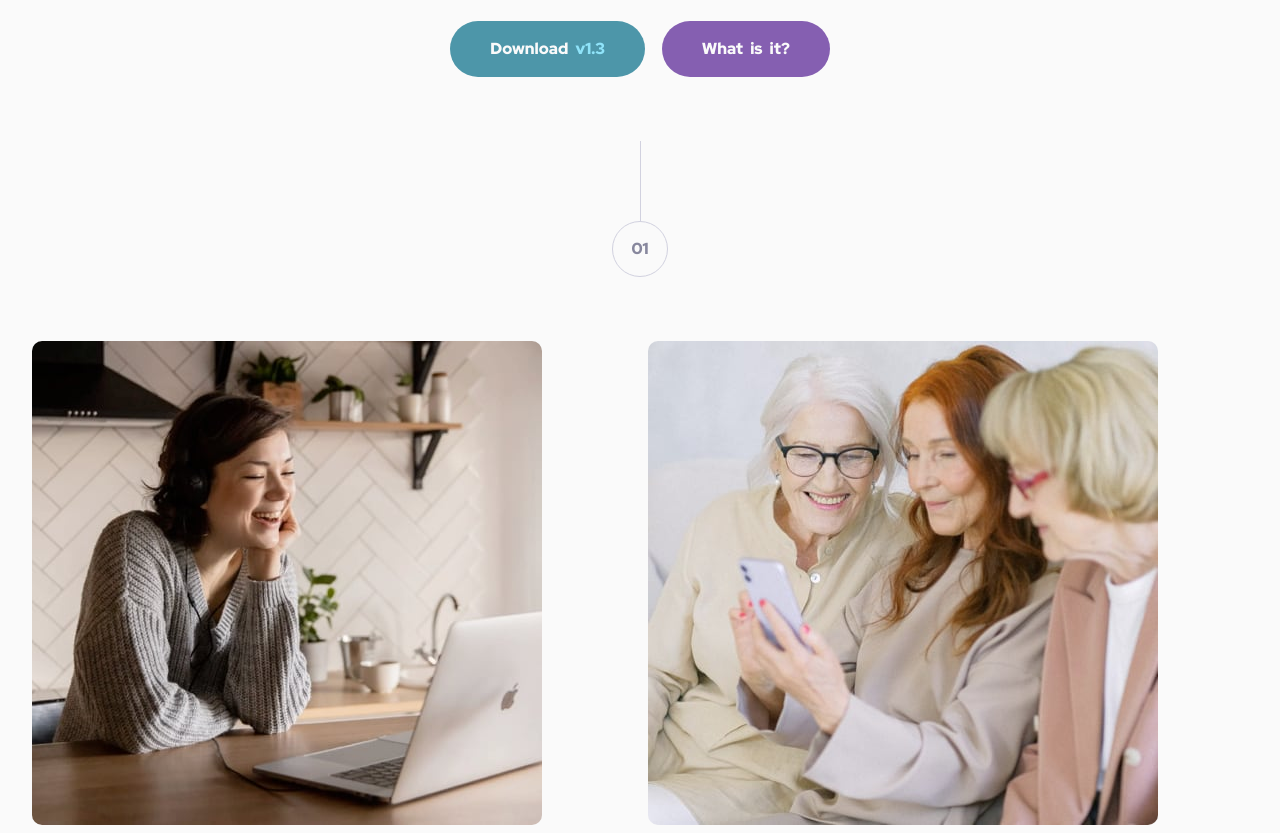
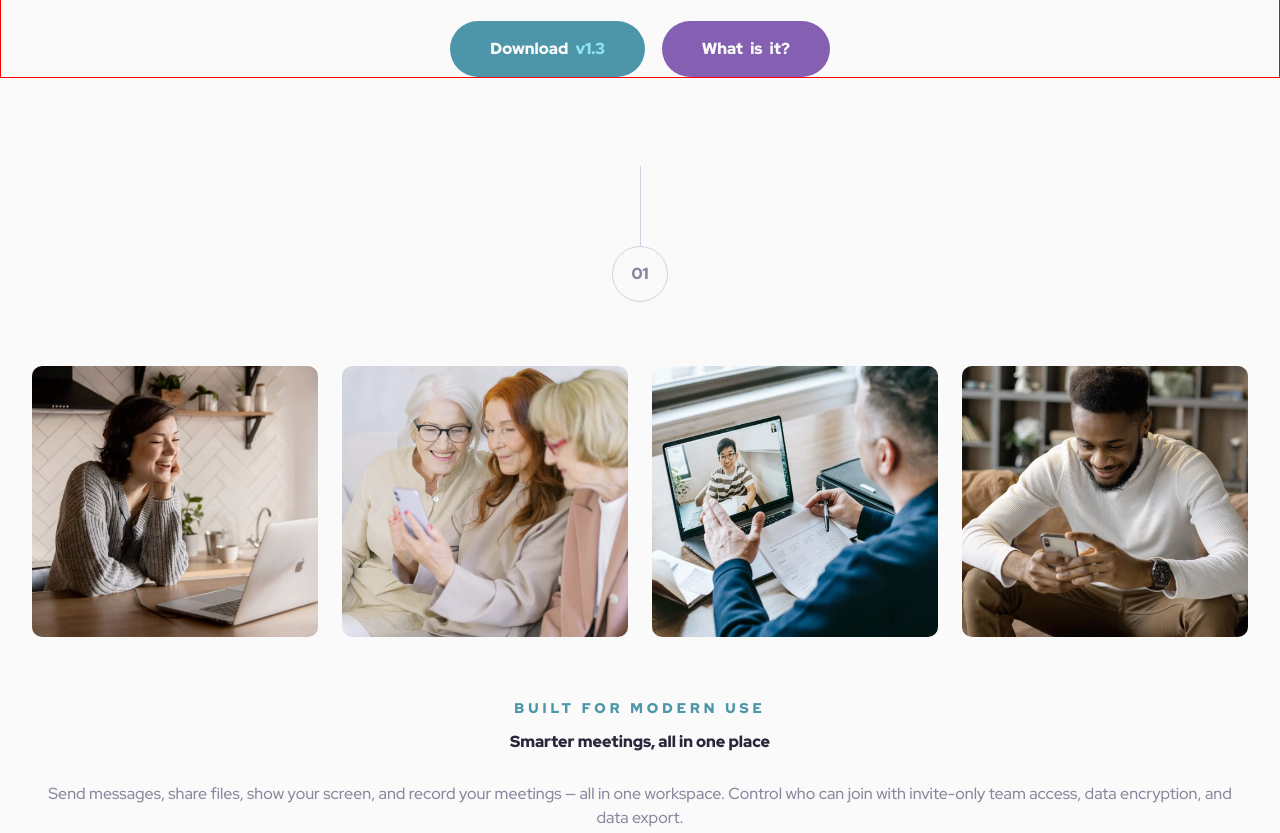
Before and after one commit to codecove01-netizen/Meet-Landing-Page, a plain HTML site: page index.html in a window 1280 px wide. Shown: the part 899-1732 px from the top of the page. Drawn offline with Linux system fonts and the light colour scheme.

Commit message:
style: implement tablet styling for meet features section

```diff
--- a/css/style.css
+++ b/css/style.css
@@ -29,8 +29,10 @@ img{
 
     /* ---- FONT SIZE ----- */
     --font-size-12: 0.75rem;
+    --font-size-14: 0.88rem;
     --font-size-16: 1rem;
     --font-szie-32: 2rem;
+    --font-size-36: 2.25rem;
     --font-size-40: 2.5rem;
     --font-size-48: 3rem;
 
@@ -47,6 +49,7 @@ img{
     --spacing-300: 1.5rem;
     --spacing-400: 2rem;
     --spacing-500: 2.5rem;
+    --spacing-700: 3.5rem;
     --spacing-800: 4rem;
     --spacing-900: 4.5rem;
 }
@@ -275,6 +278,9 @@ body{
 @media screen and (min-width: 48rem){
 
     /* ------HERO SECTION ------- */
+    .hero-section{
+        border: 1px solid red;
+    }
     .tablet-hero-img {
         width: 107%;
 
@@ -296,4 +302,19 @@ body{
         flex-direction: row;
         gap: 1.06rem;
     }
+
+    /* ------ MEET FEATURES SECTION ------- */
+    .meet-features{
+        padding: var(--spacing-700) var(--spacing-400) var(--spacing-800);
+    }
+    .feature-gallery{
+        grid-template-columns: repeat(4,1fr);
+        gap: var(--spacing-300);
+    }
+    .feature-eyebrow{
+        font-size: var(--font-size-14);
+    }
+    .feature-title{
+        font-size: var(--font-szie-36);
+    }
 }
```
